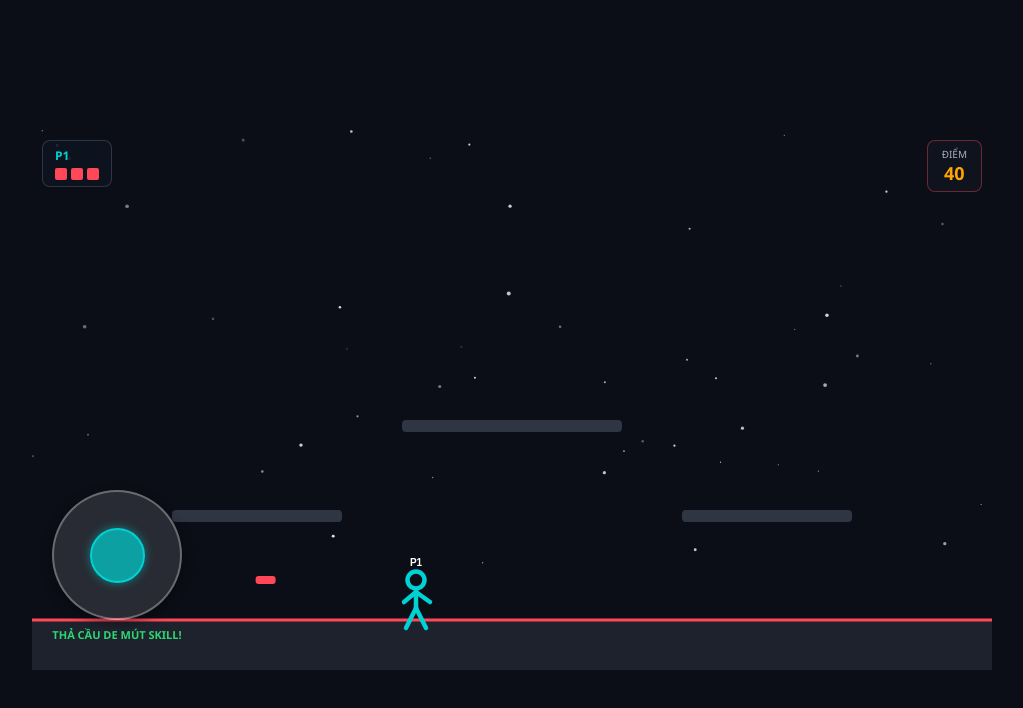
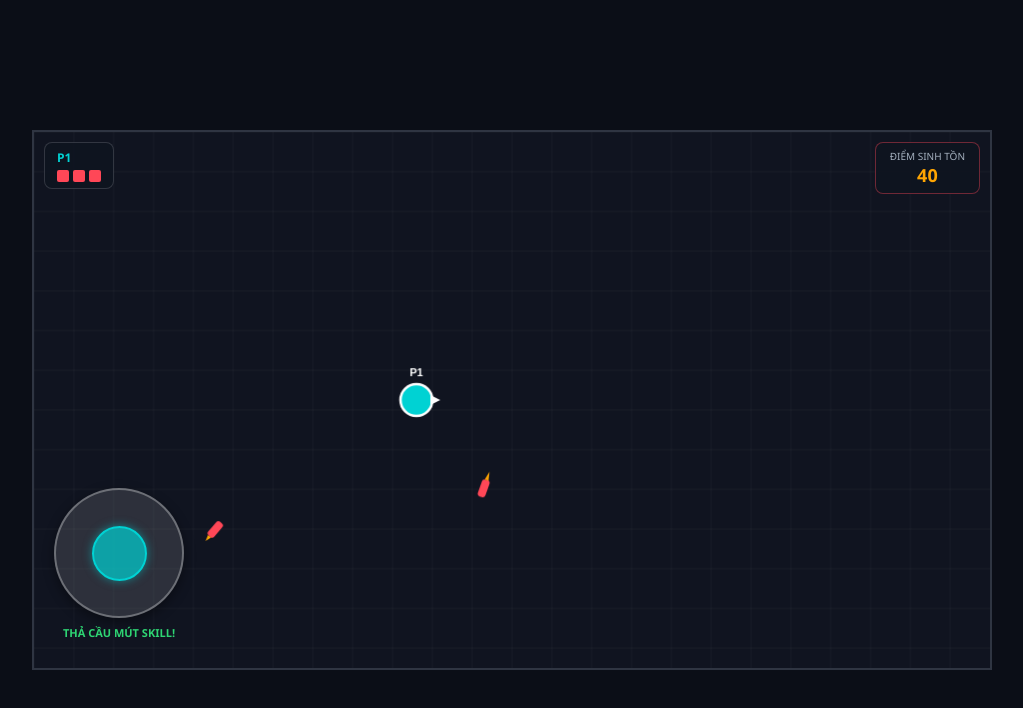
Before and after one commit to vmai9111-web/maibellnetenlua, a plain HTML site: page www/index.html in a window 1280 px wide. Both pictures are taken after a click on the button "1 NGƯỜI (SINH TỒN)". Shown: the whole page, without its empty margins (128-1151 px from the left). Drawn offline with Linux system fonts and the light colour scheme.

Commit message:
Update index.html

```diff
--- a/www/index.html
+++ b/www/index.html
@@ -3,7 +3,7 @@
 <head>
     <meta charset="UTF-8">
     <meta name="viewport" content="width=device-width, initial-scale=1.0, maximum-scale=1.0, user-scalable=no">
-    <title>maibellnetenlua</title>
+    <title>maibellnetenlua - Top Down Edition</title>
     <style>
         * {
             box-sizing: border-box;
@@ -32,8 +32,9 @@
             height: 100vh;
             max-width: 960px;
             max-height: 540px;
-            background: #141824;
+            background: #101420;
             overflow: hidden;
+            border: 2px solid #2f3542;
         }
         canvas {
             display: block;
@@ -59,7 +60,7 @@
             display: none !important;
         }
         h1 {
-            font-size: clamp(30px, 6vw, 48px);
+            font-size: clamp(28px, 6vw, 46px);
             font-weight: 900;
             text-transform: uppercase;
             letter-spacing: 2px;
@@ -84,10 +85,10 @@
         }
         .skill-selector-container {
             display: flex;
-            gap: 15px;
+            gap: 12px;
             margin-bottom: 20px;
             width: 100%;
-            max-width: 500px;
+            max-width: 520px;
             justify-content: center;
         }
         .skill-card {
@@ -189,7 +190,7 @@
             background: #2f3542;
         }
 
-        /* VIRTUAL JOYSTICKS (SUPREME STICKMAN DUELIST STYLE) */
+        /* VIRTUAL JOYSTICKS FOR TOP-DOWN CONTROL */
         #touch-controls {
             position: absolute;
             bottom: 20px;
@@ -254,7 +255,7 @@
             <div class="hp-bar" id="p1-hp"></div>
         </div>
         <div class="hud-center">
-            <div style="font-size:10px; color:#a4b0be;">ĐIỂM</div>
+            <div style="font-size:10px; color:#a4b0be;">ĐIỂM SINH TỒN</div>
             <div class="score-big" id="score-val">0</div>
         </div>
         <div class="hud-box" id="p2-hud" style="text-align:right;">
@@ -263,16 +264,14 @@
         </div>
     </div>
 
-    <!-- TOUCH CONTROLS OVERLAY -->
+    <!-- TOUCH CONTROLS -->
     <div id="touch-controls" class="hidden">
-        <!-- P1 Joystick -->
         <div class="joy-container" id="joystick-p1">
             <div class="joy-base"></div>
             <div class="joy-stick" id="stick-p1"></div>
             <div class="cd-indicator" id="cd-p1">SKILL: SẴN SÀNG</div>
         </div>
 
-        <!-- P2 Joystick (2P Mode) -->
         <div class="joy-container hidden" id="joystick-p2">
             <div class="joy-base"></div>
             <div class="joy-stick" id="stick-p2" style="background: rgba(255, 159, 67, 0.7); border-color: #ff9f43; box-shadow: 0 0 10px rgba(255, 159, 67, 0.5);"></div>
@@ -283,17 +282,17 @@
     <!-- MAIN MENU -->
     <div id="menu-screen" class="overlay">
         <h1>MAIBELLNETENLUA</h1>
-        <div class="subtitle">STICKMAN DUELIST STYLE - XOAY CẦU ĐIỀU HƯỚNG & KỸ NĂNG</div>
+        <div class="subtitle">TOP-DOWN 2D ARENA - XOAY CẦU DI CHUYỂN & MÚT SKILL THẢ CẦN</div>
 
-        <div class="section-title">CHỌN KĨ NĂNG P1</div>
+        <div class="section-title">CHỌN KĨ NĂNG CHÍNH (P1)</div>
         <div class="skill-selector-container">
             <div class="skill-card selected" onclick="selectSkill('p1', 'dash', this)">
                 <h4>⚡ QUANTUM DASH</h4>
-                <p>Thả cần: Tốc biến theo hướng chỉ định</p>
+                <p>Thả cần: Tốc biến lướt né đạn</p>
             </div>
             <div class="skill-card" onclick="selectSkill('p1', 'shockwave', this)">
                 <h4>💥 SHOCKWAVE</h4>
-                <p>Thả cần: Phát sóng đẩy lùi & phá tên lửa</p>
+                <p>Thả cần: Sóng đẩy lùi & phá tên lửa</p>
             </div>
             <div class="skill-card" onclick="selectSkill('p1', 'timewarp', this)">
                 <h4>⏳ TIME WARP</h4>
@@ -324,18 +323,16 @@ const canvas = document.getElementById('gameCanvas');
 const ctx = canvas.getContext('2d');
 const W = canvas.width;
 const H = canvas.height;
-const GROUND_Y = H - 50;
 
 let gameMode = 'solo';
 let gameRunning = false;
 let score = 0;
-let highScore = parseInt(localStorage.getItem('maibellBest') || '0', 10);
 let frameCount = 0;
 let screenShake = 0;
 let players = [];
 let rockets = [];
 let particles = [];
-let stars = [];
+let powerups = [];
 let timeSlowTimer = 0;
 
 let p1SelectedSkill = 'dash';
@@ -350,32 +347,16 @@ function selectSkill(player, skill, el) {
     el.classList.add('selected');
 }
 
-for (let i = 0; i < 50; i++) {
-    stars.push({
-        x: Math.random() * W,
-        y: Math.random() * (GROUND_Y - 50),
-        r: Math.random() * 1.5 + 0.5,
-        alpha: Math.random() * 0.7 + 0.2
-    });
-}
-
-const platforms = [
-    { x: 140, y: GROUND_Y - 110, w: 170, h: 12 },
-    { x: W - 310, y: GROUND_Y - 110, w: 170, h: 12 },
-    { x: W / 2 - 110, y: GROUND_Y - 200, w: 220, h: 12 }
-];
-
 const joyState = {
     p1: { active: false, dirX: 0, dirY: 0, releaseTrigger: false },
     p2: { active: false, dirX: 0, dirY: 0, releaseTrigger: false }
 };
 
-class Stickman {
-    constructor(x, color, name, skillType, isAI = false, id = 'p1') {
+class PlayerOrb {
+    constructor(x, y, color, name, skillType, isAI = false, id = 'p1') {
         this.x = x;
-        this.y = GROUND_Y;
-        this.vx = 0;
-        this.vy = 0;
+        this.y = y;
+        this.radius = 16;
         this.color = color;
         this.name = name;
         this.skillType = skillType;
@@ -385,10 +366,12 @@ class Stickman {
         this.hp = 3;
         this.maxHp = 3;
         this.alive = true;
-        this.facing = 1;
         this.angle = 0;
         this.invincible = 0;
         this.skillCooldown = 0;
+        this.shield = false;
+        this.speedBoost = 0;
+
         this.lastDirX = 1;
         this.lastDirY = 0;
     }
@@ -398,6 +381,7 @@ class Stickman {
 
         if (this.invincible > 0) this.invincible--;
         if (this.skillCooldown > 0) this.skillCooldown--;
+        if (this.speedBoost > 0) this.speedBoost--;
 
         let inputX = 0, inputY = 0;
         let releaseSkill = false;
@@ -414,52 +398,38 @@ class Stickman {
             }
         }
 
-        // Supreme Stickman Physics: Direct Force movement in 2D Space
-        if (Math.hypot(inputX, inputY) > 0.15) {
-            this.vx = this.vx * 0.82 + inputX * 2.8;
-            this.vy = this.vy * 0.82 + inputY * 2.8;
+        const moveSpeed = this.speedBoost > 0 ? 7.2 : 4.8;
+
+        if (Math.hypot(inputX, inputY) > 0.1) {
+            this.x += inputX * moveSpeed;
+            this.y += inputY * moveSpeed;
             this.angle = Math.atan2(inputY, inputX);
-            this.facing = inputX >= 0 ? 1 : -1;
             this.lastDirX = inputX;
             this.lastDirY = inputY;
-        } else {
-            // Friction and gravity when not pushing joystick
-            this.vx *= 0.85;
-            this.vy += 0.45; // slight gravity force
+
+            // Đuôi hiệu ứng khi di chuyển
+            if (frameCount % 3 === 0) {
+                particles.push(new Particle(this.x, this.y, this.color, -inputX * 1.5, -inputY * 1.5, 12));
+            }
         }
 
-        // Execute Skill on Joystick Release!
+        // Kích hoạt skill khi thả cần
         if (releaseSkill && this.skillCooldown === 0) {
             this.useSkill();
         }
 
-        this.x += this.vx;
-        this.y += this.vy;
+        // Giới hạn trong sân đấu 2D
+        this.x = Math.max(this.radius, Math.min(W - this.radius, this.x));
+        this.y = Math.max(this.radius, Math.min(H - this.radius, this.y));
 
-        // Map Boundaries
-        if (this.x < 24) { this.x = 24; this.vx *= -0.5; }
-        if (this.x > W - 24) { this.x = W - 24; this.vx *= -0.5; }
-
-        // Platform bounce & surface landing
-        if (this.y >= GROUND_Y) {
-            this.y = GROUND_Y;
-            if (this.vy > 0) this.vy = -this.vy * 0.3; // Elastic bouncy feel like Stickman Duelist
-        }
-        for (const pf of platforms) {
-            if (this.x >= pf.x && this.x <= pf.x + pf.w && this.y >= pf.y - 10 && this.y <= pf.y + pf.h) {
-                this.y = pf.y - 10;
-                this.vy = -this.vy * 0.3;
-            }
-        }
-
-        // Update CD HUD
+        // Cập nhật CD HUD
         const cdEl = document.getElementById('cd-' + this.id);
         if (cdEl) {
             if (this.skillCooldown > 0) {
                 cdEl.textContent = `SKILL: ${(this.skillCooldown / 60).toFixed(1)}s`;
                 cdEl.style.color = '#ff4757';
             } else {
-                cdEl.textContent = 'THẢ CẦU DE MÚT SKILL!';
+                cdEl.textContent = 'THẢ CẦU MÚT SKILL!';
                 cdEl.style.color = '#2ed573';
             }
         }
@@ -472,22 +442,22 @@ class Stickman {
         const ny = this.lastDirY / len;
 
         if (this.skillType === 'dash') {
-            this.x += nx * 140;
-            this.y += ny * 140;
-            this.invincible = 35;
-            for (let i = 0; i < 15; i++) particles.push(new Particle(this.x, this.y - 20, '#00d2d3', (Math.random()-0.5)*9, (Math.random()-0.5)*9, 20));
+            this.x += nx * 150;
+            this.y += ny * 150;
+            this.invincible = 30;
+            for (let i = 0; i < 18; i++) particles.push(new Particle(this.x, this.y, '#00d2d3', (Math.random()-0.5)*10, (Math.random()-0.5)*10, 20));
         } else if (this.skillType === 'shockwave') {
             for (let r of rockets) {
                 if (Math.hypot(r.x - this.x, r.y - this.y) < 220) {
-                    r.vx = (r.x - this.x) * 0.15;
-                    r.vy = (r.y - this.y) * 0.15;
+                    r.vx = (r.x - this.x) * 0.18;
+                    r.vy = (r.y - this.y) * 0.18;
                 }
             }
             screenShake = 12;
-            for (let i = 0; i < 25; i++) particles.push(new Particle(this.x, this.y - 20, '#ffa502', (Math.random()-0.5)*12, (Math.random()-0.5)*12, 25));
+            for (let i = 0; i < 25; i++) particles.push(new Particle(this.x, this.y, '#ffa502', (Math.random()-0.5)*12, (Math.random()-0.5)*12, 25));
         } else if (this.skillType === 'timewarp') {
             timeSlowTimer = 240;
-            for (let i = 0; i < 20; i++) particles.push(new Particle(this.x, this.y - 20, '#ff4757', (Math.random()-0.5)*8, (Math.random()-0.5)*8, 30));
+            for (let i = 0; i < 20; i++) particles.push(new Particle(this.x, this.y, '#ff4757', (Math.random()-0.5)*8, (Math.random()-0.5)*8, 30));
         }
     }
 
@@ -498,12 +468,17 @@ class Stickman {
             const d = Math.hypot(r.x - this.x, r.y - this.y);
             if (d < minDist) { minDist = d; danger = r; }
         }
-        if (danger && minDist < 220) {
+
+        // Né tên lửa hoặc tìm ăn vật phẩm phụ trợ
+        if (danger && minDist < 200) {
             x = this.x - danger.x;
             y = this.y - danger.y;
-            if (minDist < 100 && Math.random() < 0.15) release = true;
+            if (minDist < 90 && Math.random() < 0.2) release = true;
+        } else if (powerups.length > 0) {
+            const pw = powerups[0];
+            x = pw.x - this.x; y = pw.y - this.y;
         } else {
-            x = (W / 2) - this.x; y = (GROUND_Y - 50) - this.y;
+            x = (W / 2) - this.x; y = (H / 2) - this.y;
         }
         const mag = Math.hypot(x, y) || 1;
         return { x: x / mag, y: y / mag, release };
@@ -511,11 +486,16 @@ class Stickman {
 
     takeDamage() {
         if (this.invincible > 0 || !this.alive) return;
+        if (this.shield) {
+            this.shield = false;
+            this.invincible = 50;
+            return;
+        }
         this.hp--;
         this.invincible = 70;
         screenShake = 12;
         updateHUD();
-        for (let i = 0; i < 20; i++) particles.push(new Particle(this.x, this.y - 20, this.color, (Math.random()-0.5)*9, (Math.random()-0.5)*9, 25));
+        for (let i = 0; i < 20; i++) particles.push(new Particle(this.x, this.y, this.color, (Math.random()-0.5)*10, (Math.random()-0.5)*10, 25));
         if (this.hp <= 0) { this.alive = false; checkGameOver(); }
     }
 
@@ -525,61 +505,78 @@ class Stickman {
 
         ctx.save();
         ctx.translate(this.x, this.y);
-        ctx.rotate(this.angle * 0.3); // Dynamic ragdoll physics rotation
 
-        ctx.strokeStyle = this.color;
-        ctx.lineWidth = 4.5;
-        ctx.lineCap = 'round';
+        // Giáp bảo vệ (Shield)
+        if (this.shield) {
+            ctx.beginPath();
+            ctx.arc(0, 0, this.radius + 8, 0, Math.PI * 2);
+            ctx.strokeStyle = '#00d2d3';
+            ctx.lineWidth = 3;
+            ctx.stroke();
+            ctx.fillStyle = 'rgba(0, 210, 211, 0.15)';
+            ctx.fill();
+        }
 
-        // Head
-        ctx.beginPath(); ctx.arc(0, -40, 8.5, 0, Math.PI * 2); ctx.stroke();
-        // Body
-        ctx.beginPath(); ctx.moveTo(0, -31); ctx.lineTo(0, -12); ctx.stroke();
-        // Limbs in Supreme Stickman stance
-        ctx.beginPath(); ctx.moveTo(0, -28); ctx.lineTo(-12 * this.facing, -18); ctx.stroke();
-        ctx.beginPath(); ctx.moveTo(0, -28); ctx.lineTo(14 * this.facing, -18); ctx.stroke();
-        ctx.beginPath(); ctx.moveTo(0, -12); ctx.lineTo(-10, 8); ctx.stroke();
-        ctx.beginPath(); ctx.moveTo(0, -12); ctx.lineTo(10, 8); ctx.stroke();
+        // Chấm tròn nhân vật (Orb)
+        ctx.beginPath();
+        ctx.arc(0, 0, this.radius, 0, Math.PI * 2);
+        ctx.fillStyle = this.color;
+        ctx.fill();
+        ctx.strokeStyle = '#ffffff';
+        ctx.lineWidth = 2.5;
+        ctx.stroke();
 
+        // Mũi tên chỉ hướng nhìn từ trên xuống
+        ctx.rotate(this.angle);
+        ctx.beginPath();
+        ctx.moveTo(this.radius - 2, -5);
+        ctx.lineTo(this.radius + 8, 0);
+        ctx.lineTo(this.radius - 2, 5);
         ctx.fillStyle = '#ffffff';
-        ctx.font = 'bold 10px sans-serif';
+        ctx.fill();
+
+        ctx.restore();
+
+        // Tên nhân vật
+        ctx.fillStyle = '#ffffff';
+        ctx.font = 'bold 11px sans-serif';
         ctx.textAlign = 'center';
-        ctx.fillText(this.name, 0, -54);
-        ctx.restore();
+        ctx.fillText(this.name, this.x, this.y - this.radius - 8);
     }
 }
 
 class Rocket {
-    constructor(type) {
-        this.type = type;
-        const speedScale = (1 + Math.min(score / 1000, 1.2)) * (timeSlowTimer > 0 ? 0.4 : 1);
-        if (type === 'vertical') {
-            this.x = 40 + Math.random() * (W - 80);
-            this.y = -30;
-            this.vx = (Math.random() - 0.5) * 1.5;
-            this.vy = (4.5 + Math.random() * 2) * speedScale;
-            this.warningTimer = 25;
-        } else {
-            const fromLeft = Math.random() < 0.5;
-            this.x = fromLeft ? -30 : W + 30;
-            this.y = GROUND_Y - 40;
-            this.vx = (fromLeft ? 1 : -1) * (5.5 + Math.random() * 2) * speedScale;
-            this.vy = 0;
-            this.warningTimer = 30;
-        }
+    constructor() {
+        // Tên lửa bay từ 4 phía viền màn hình vào
+        const side = Math.floor(Math.random() * 4);
+        if (side === 0) { this.x = Math.random() * W; this.y = -20; } // Top
+        else if (side === 1) { this.x = W + 20; this.y = Math.random() * H; } // Right
+        else if (side === 2) { this.x = Math.random() * W; this.y = H + 20; } // Bottom
+        else { this.x = -20; this.y = Math.random() * H; } // Left
+
+        // Hướng bắn nhắm vào giữa hoặc player
+        const targetX = W / 4 + Math.random() * (W / 2);
+        const targetY = H / 4 + Math.random() * (H / 2);
+        const angle = Math.atan2(targetY - this.y, targetX - this.x);
+
+        const spd = (3.8 + Math.random() * 2) * (1 + Math.min(score / 1000, 1.2));
+        this.vx = Math.cos(angle) * spd;
+        this.vy = Math.sin(angle) * spd;
+        this.radius = 8;
     }
 
     update() {
-        if (this.warningTimer > 0) { this.warningTimer--; return true; }
-        const spd = timeSlowTimer > 0 ? 0.4 : 1;
-        this.x += this.vx * spd;
-        this.y += this.vy * spd;
+        const spdMult = timeSlowTimer > 0 ? 0.4 : 1;
+        this.x += this.vx * spdMult;
+        this.y += this.vy * spdMult;
 
-        if (this.y >= GROUND_Y || this.x < -60 || this.x > W + 60) return false;
+        // Xóa tên lửa khi bay ra xa khỏi map
+        if (this.x < -60 || this.x > W + 60 || this.y < -60 || this.y > H + 60) return false;
 
+        // Va chạm người chơi
         for (const p of players) {
             if (!p.alive) continue;
-            if (Math.hypot(p.x - this.x, (p.y - 20) - this.y) < 22) {
+            if (Math.hypot(p.x - this.x, p.y - this.y) < p.radius + this.radius) {
                 p.takeDamage();
                 return false;
             }
@@ -588,19 +585,75 @@ class Rocket {
     }
 
     draw() {
-        if (this.warningTimer > 0) {
-            ctx.strokeStyle = 'rgba(255, 71, 87, 0.5)';
-            ctx.setLineDash([4, 4]); ctx.beginPath();
-            if (this.type === 'horizontal') { ctx.moveTo(0, this.y); ctx.lineTo(W, this.y); }
-            else { ctx.moveTo(this.x, 0); ctx.lineTo(this.x, GROUND_Y); }
-            ctx.stroke(); ctx.setLineDash([]);
-            return;
-        }
         ctx.save();
         ctx.translate(this.x, this.y);
         ctx.rotate(Math.atan2(this.vy, this.vx));
+
+        // Đầu đạn
         ctx.fillStyle = '#ff4757';
-        ctx.beginPath(); ctx.roundRect(-12, -4, 20, 8, 3); ctx.fill();
+        ctx.beginPath();
+        ctx.roundRect(-10, -4, 18, 8, 3);
+        ctx.fill();
+
+        // Đuôi lửa
+        ctx.fillStyle = '#ffa502';
+        ctx.beginPath();
+        ctx.moveTo(-10, -2);
+        ctx.lineTo(-16 - Math.random() * 4, 0);
+        ctx.lineTo(-10, 2);
+        ctx.fill();
+
+        ctx.restore();
+    }
+}
+
+// VẬT PHẨM PHỤ TRỢ TRÊN MAP (Power-ups)
+class PowerUp {
+    constructor() {
+        this.x = 60 + Math.random() * (W - 120);
+        this.y = 60 + Math.random() * (H - 120);
+        const rand = Math.random();
+        if (rand < 0.4) this.type = 'shield';      // Giáp
+        else if (rand < 0.7) this.type = 'speed';  // Tăng tốc
+        else this.type = 'heal';                   // Hồi máu
+
+        this.life = 400;
+    }
+
+    update() {
+        this.life--;
+        for (const p of players) {
+            if (!p.alive) continue;
+            if (Math.hypot(p.x - this.x, p.y - this.y) < p.radius + 14) {
+                if (this.type === 'shield') p.shield = true;
+                else if (this.type === 'speed') p.speedBoost = 250;
+                else if (this.type === 'heal' && p.hp < p.maxHp) p.hp++;
+
+                updateHUD();
+                return false;
+            }
+        }
+        return this.life > 0;
+    }
+
+    draw() {
+        ctx.save();
+        ctx.translate(this.x, this.y + Math.sin(frameCount * 0.1) * 3);
+        ctx.beginPath();
+        ctx.arc(0, 0, 14, 0, Math.PI * 2);
+
+        let icon = '🛡️';
+        if (this.type === 'shield') { ctx.fillStyle = 'rgba(0, 210, 211, 0.3)'; ctx.strokeStyle = '#00d2d3'; icon = '🛡️'; }
+        else if (this.type === 'speed') { ctx.fillStyle = 'rgba(46, 213, 115, 0.3)'; ctx.strokeStyle = '#2ed573'; icon = '⚡'; }
+        else { ctx.fillStyle = 'rgba(255, 71, 87, 0.3)'; ctx.strokeStyle = '#ff4757'; icon = '💚'; }
+
+        ctx.fill(); ctx.lineWidth = 2; ctx.stroke();
+
+        ctx.fillStyle = '#ffffff';
+        ctx.font = 'bold 12px sans-serif';
+        ctx.textAlign = 'center';
+        ctx.textBaseline = 'middle';
+        ctx.fillText(icon, 0, 1);
         ctx.restore();
     }
 }
@@ -658,7 +711,7 @@ function setupJoystick(containerId, stickId, playerKey) {
     window.addEventListener('touchend', e => {
         if (joyState[playerKey].active) {
             joyState[playerKey].active = false;
-            joyState[playerKey].releaseTrigger = true; // Trigger skill on release!
+            joyState[playerKey].releaseTrigger = true; // Kích hoạt skill khi thả cần
             stick.style.transform = `translate(0px, 0px)`;
             joyState[playerKey].dirX = 0;
             joyState[playerKey].dirY = 0;
@@ -685,15 +738,15 @@ setupJoystick('joystick-p2', 'stick-p2', 'p2');
 function startGame(mode) {
     gameMode = mode;
     score = 0; frameCount = 0;
-    rockets = []; particles = []; players = []; timeSlowTimer = 0;
+    rockets = []; particles = []; powerups = []; players = []; timeSlowTimer = 0;
 
     if (mode === 'solo' || mode === 'ai') {
-        players.push(new Stickman(W * 0.4, '#00d2d3', 'P1', p1SelectedSkill, false, 'p1'));
-        if (mode === 'ai') players.push(new Stickman(W * 0.6, '#ff9f43', 'AI', 'shockwave', true, 'p2'));
+        players.push(new PlayerOrb(W * 0.4, H / 2, '#00d2d3', 'P1', p1SelectedSkill, false, 'p1'));
+        if (mode === 'ai') players.push(new PlayerOrb(W * 0.6, H / 2, '#ff9f43', 'AI', 'shockwave', true, 'p2'));
         document.getElementById('joystick-p2').classList.add('hidden');
     } else if (mode === 'pvp') {
-        players.push(new Stickman(W * 0.35, '#00d2d3', 'P1', p1SelectedSkill, false, 'p1'));
-        players.push(new Stickman(W * 0.65, '#ff9f43', 'P2', p2SelectedSkill, false, 'p2'));
+        players.push(new PlayerOrb(W * 0.35, H / 2, '#00d2d3', 'P1', p1SelectedSkill, false, 'p1'));
+        players.push(new PlayerOrb(W * 0.65, H / 2, '#ff9f43', 'P2', p2SelectedSkill, false, 'p2'));
         document.getElementById('joystick-p2').classList.remove('hidden');
     }
 
@@ -727,31 +780,33 @@ function checkGameOver() {
 function gameLoop() {
     requestAnimationFrame(gameLoop);
 
-    ctx.fillStyle = '#0b0e17'; ctx.fillRect(0, 0, W, H);
-    for (const s of stars) {
-        ctx.fillStyle = `rgba(255, 255, 255, ${s.alpha})`;
-        ctx.beginPath(); ctx.arc(s.x, s.y, s.r, 0, Math.PI * 2); ctx.fill();
-    }
-    for (const pf of platforms) {
-        ctx.fillStyle = '#2f3542'; ctx.beginPath(); ctx.roundRect(pf.x, pf.y, pf.w, pf.h, 4); ctx.fill();
-    }
-    ctx.fillStyle = '#1e222d'; ctx.fillRect(0, GROUND_Y, W, H - GROUND_Y);
-    ctx.strokeStyle = '#ff4757'; ctx.lineWidth = 3;
-    ctx.beginPath(); ctx.moveTo(0, GROUND_Y); ctx.lineTo(W, GROUND_Y); ctx.stroke();
+    // Màn chơi Top-Down với lưới Grid hiện đại
+    ctx.fillStyle = '#101420'; ctx.fillRect(0, 0, W, H);
+    ctx.strokeStyle = 'rgba(255, 255, 255, 0.04)'; ctx.lineWidth = 1;
+    for (let x = 0; x < W; x += 40) { ctx.beginPath(); ctx.moveTo(x, 0); ctx.lineTo(x, H); ctx.stroke(); }
+    for (let y = 0; y < H; y += 40) { ctx.beginPath(); ctx.moveTo(0, y); ctx.lineTo(W, y); ctx.stroke(); }
 
     if (gameRunning) {
         frameCount++; score += 0.25;
         if (timeSlowTimer > 0) timeSlowTimer--;
         if (frameCount % 10 === 0) updateHUD();
 
-        const spawnInt = Math.max(20, Math.floor(50 - score / 35));
-        if (frameCount % spawnInt === 0) rockets.push(new Rocket(Math.random() < 0.7 ? 'vertical' : 'horizontal'));
+        // Sinh tên lửa
+        const spawnInt = Math.max(18, Math.floor(45 - score / 35));
+        if (frameCount % spawnInt === 0) rockets.push(new Rocket());
+
+        // Sinh vật phẩm hỗ trợ (Giáp, Tăng tốc, Hồi máu)
+        if (frameCount % 360 === 0 && powerups.length < 3) {
+            powerups.push(new PowerUp());
+        }
 
         for (const p of players) p.update();
         rockets = rockets.filter(r => r.update());
+        powerups = powerups.filter(pw => pw.update());
         particles = particles.filter(pt => pt.update());
     }
 
+    for (const pw of powerups) pw.draw();
     for (const p of players) p.draw();
     for (const r of rockets) r.draw();
     for (const pt of particles) pt.draw();
```
